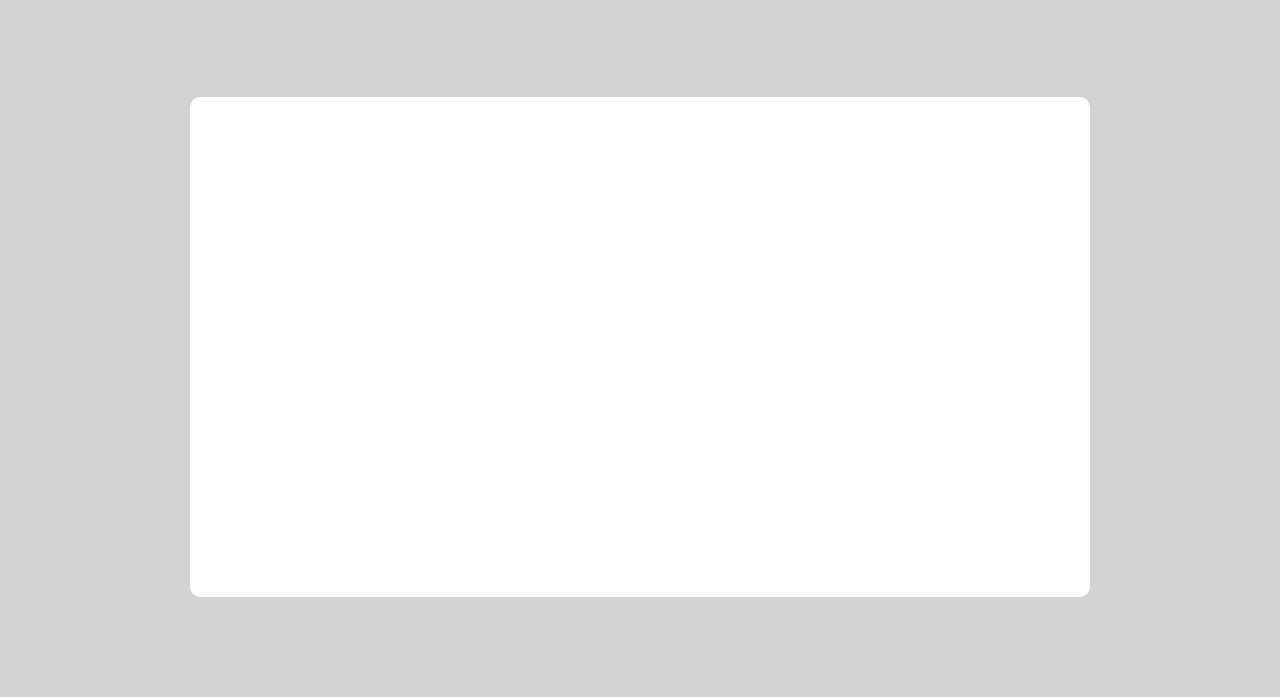
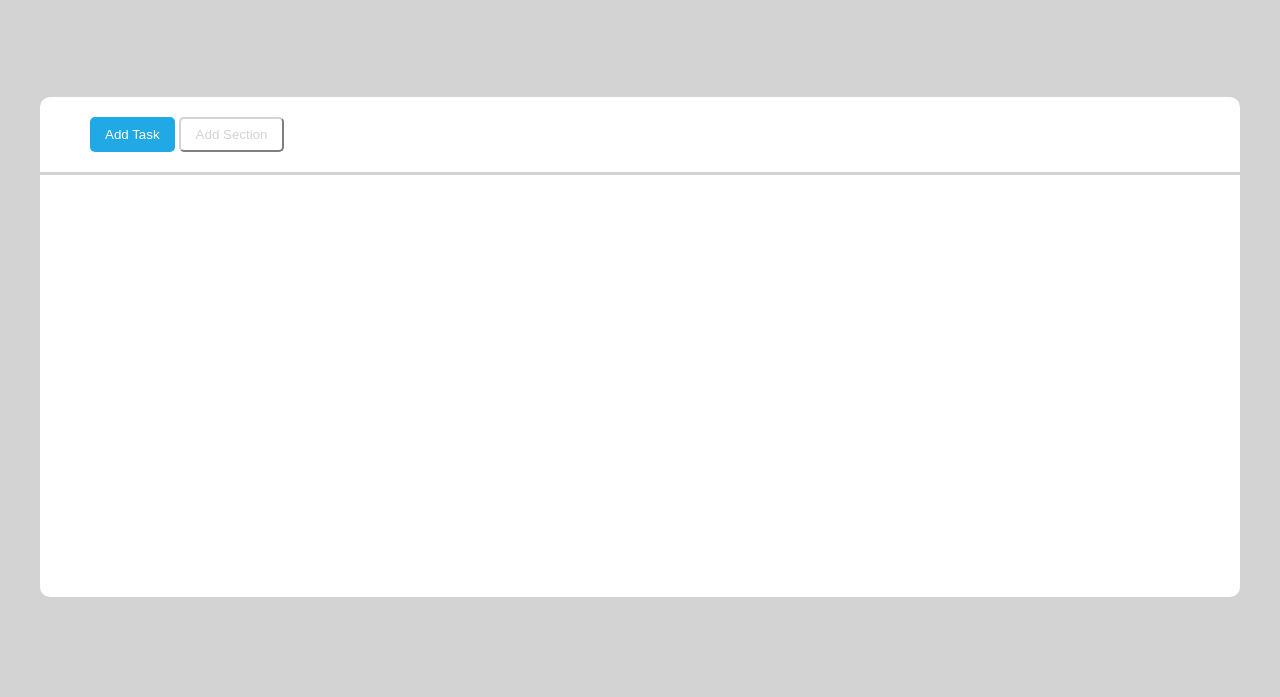
Before and after one commit to ALAM-97/html-css-toboolist, a plain HTML site: page index.html in a window 1280 px wide. Shown: the part 103-800 px from the top of the page. Drawn offline with Linux system fonts and the light colour scheme.

Commit message:
Button Section added

```diff
--- a/css/style.css
+++ b/css/style.css
@@ -21,6 +21,7 @@ body{
     height: 70px;
     vertical-align: middle;
     line-height: 100px;
+    padding-left: 25px;
 }
 
 .logo-title{
@@ -36,8 +37,47 @@ body{
 .main-section{
     margin: auto;
     margin-top: 100px;
-    max-width: 900px;
-    height: 500px;
+    max-width: 1200px;
+    height: 500px;    /*JUST TO SHOW MAIN */
     background-color: white;
     border-radius: 10px;
 }
+
+.section-margin{
+    padding: 20px 50px;
+}
+
+hr{
+    background-color: lightgrey;
+    height: 3px;
+    border: none;
+}
+
+.light-blue{
+    background-color: #20A9E5;
+}
+
+/* BUTTON SECTION */
+
+.button-1{
+    height: 35px;
+    border-radius: 5px;
+    border: none;
+}
+
+.button-text-1{
+    color: white;
+    padding: 15px;
+}
+
+.button-2{
+    height: 35px;
+    border-radius: 5px;
+    background-color: white;
+    border-color: lightgrey;
+}
+
+.button-text-2{
+    color: lightgrey;
+    padding: 15px;
+}
--- a/index.html
+++ b/index.html
@@ -20,9 +20,15 @@
         <main>
             <div class="main-section">
                 <!-- Beginning of the button section -->
-                <section>
-
+                <section class="section-margin">
+                    <button class="button-1 light-blue">
+                        <span class="button-text-1">Add Task</span>
+                    </button>
+                    <button class="button-2">
+                        <span class="button-text-2">Add Section</span>
+                    </button>
                 </section>
+                <hr>
                 <!-- End of the button section -->
 
                 <!-- Beginning of the NEW TASK section -->
```
